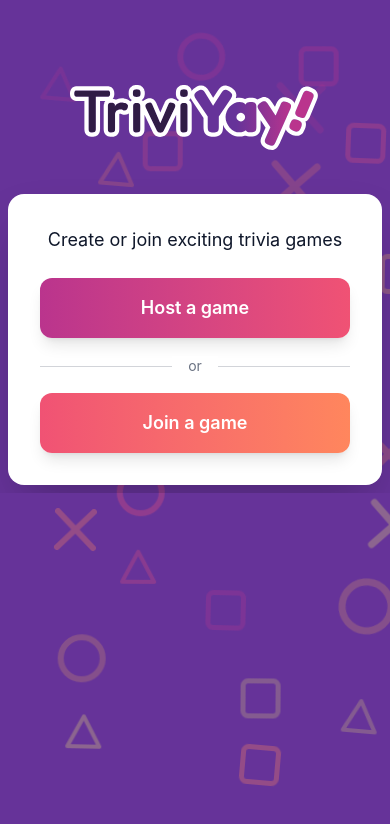
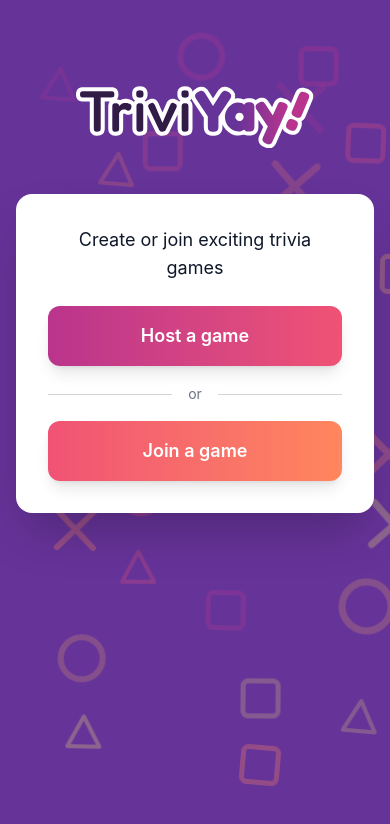
Before and after one commit to phish09/trivia, a Next.js app: page / in a window 390 px wide. Shown: the top 824 px of the page. Built offline with nearby package versions, Linux system fonts and the light colour scheme.

Commit message:
fix: update layout and homepage

```diff
--- a/app/layout.tsx
+++ b/app/layout.tsx
@@ -61,7 +61,7 @@ export default function RootLayout({
   return (
     <html lang="en" className="light">
       <body
-        className={`${geistSans.variable} ${geistMono.variable} antialiased min-h-screen bg-primary relative`}
+        className={`${geistSans.variable} ${geistMono.variable} antialiased bg-primary relative`}
       >
         {/* Floating Background Shapes */}
         <div className="fixed inset-0 pointer-events-none z-0 overflow-hidden">
--- a/app/page.tsx
+++ b/app/page.tsx
@@ -2,7 +2,7 @@ import Link from "next/link";
 
 export default function Home() {
   return (
-    <main className="pt-12 md:pt-0 md:h-screen flex items-center justify-center p-2 overflow-hidden relative z-10">
+    <main className="pt-12 md:pt-0 h-auto md:h-screen flex items-center justify-center p-4 relative z-10">
       <div className="max-w-md w-full overflow-visible relative z-10">
         {/* Hero Section */}
         <div className="text-center animate-fade-in overflow-visible">
```
